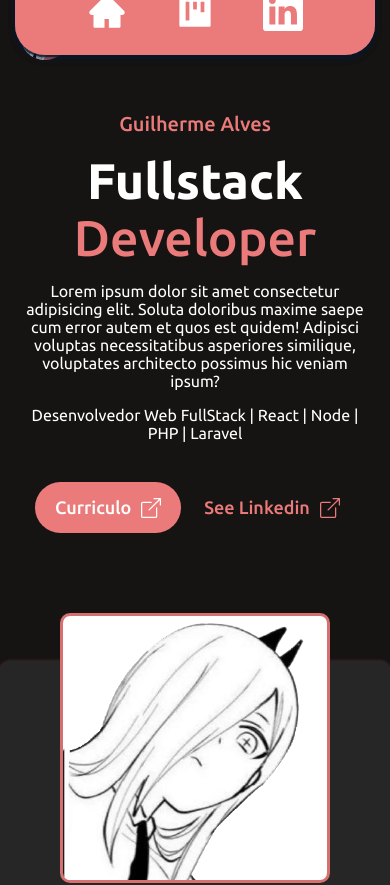
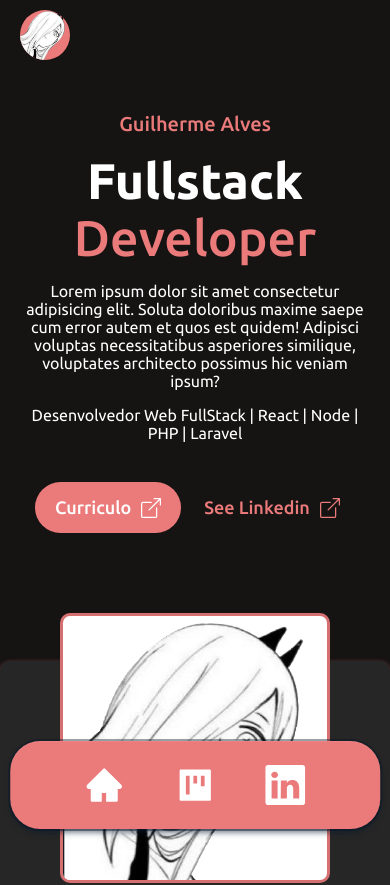
Before and after one commit to IugAnemona/portifolio-next, a Next.js app: page / in a window 390 px wide. Shown: the top 885 px of the page. Built offline with nearby package versions, Linux system fonts and the light colour scheme.

Commit message:
Ajustando Menu Mobile

```diff
--- a/components/Menu/MenuLinks/styles.tsx
+++ b/components/Menu/MenuLinks/styles.tsx
@@ -6,18 +6,17 @@ export const RedesContainer = styled.div`
   display: none;
   background-color: ${theme.pink};
   padding: 1rem 3rem 0 1.5rem;
-  position: absolute;
-  top: 0;
-  right: 0;
   z-index: 2000;
   @media ${device.tablet} {
     display: flex;
+    width: 95%;
     padding: 1.5rem;
     position: fixed;
     top: auto;
     bottom: 15px;
-    right: 15px;
-    left: 15px;
+    right: 50%;
+    transform: translateX(50%);
+    max-width: 450px;
     border-radius: 30px;
     align-items: center;
     box-shadow: rgba(6, 24, 44, 0.4) 0px 0px 0px 2px,
--- a/components/Menu/RedesLinks/styles.tsx
+++ b/components/Menu/RedesLinks/styles.tsx
@@ -11,18 +11,7 @@ export const RedesContainer = styled.div`
   right: 0;
   z-index: 2000;
   @media ${device.mobile} {
-    display: flex;
-    padding: 1.5rem;
-    position: fixed;
-    top: auto;
-    bottom: 15px;
-    right: 15px;
-    left: 15px;
-    border-radius: 30px;
-    align-items: center;
-    box-shadow: rgba(6, 24, 44, 0.4) 0px 0px 0px 2px,
-      rgba(6, 24, 44, 0.65) 0px 4px 6px -1px,
-      rgba(255, 255, 255, 0.08) 0px 1px 0px inset;
+    display: none;
   }
 
   svg {
--- a/components/Menu/index.tsx
+++ b/components/Menu/index.tsx
@@ -49,7 +49,6 @@ export const Menu = () => {
             </S.List>
           </S.Nav>
           <RedesLinks />
-          <MenuLinks />
         </S.Header>
       </GS.WithoutContainer>
     </S.Section>
--- a/pages/index.tsx
+++ b/pages/index.tsx
@@ -1,10 +1,9 @@
 import Head from "next/head";
 
-import * as GS from "../styles";
 import { Menu } from "@/components/Menu";
 import { About } from "@/components/AboutSection";
 import { Footer } from "@/components/Footer";
-import { AiOutlinePlus } from "react-icons/ai";
+import { MenuLinks } from "@/components/Menu/MenuLinks";
 
 export default function Page() {
   return (
@@ -14,6 +13,7 @@ export default function Page() {
       </Head>
       <Menu />
       <About />
+      <MenuLinks />
       <Footer />
     </>
   );
--- a/pages/projects.jsx
+++ b/pages/projects.jsx
@@ -1,11 +1,9 @@
 import Head from "next/head";
 
-import * as GS from "../styles";
 import { Menu } from "@/components/Menu";
-import { About } from "@/components/AboutSection";
-import { Apresentation } from "../components/Apresentation";
 import { ProjectsContainer } from "../components/ProjectsContent";
 import { Footer } from "@/components/Footer";
+import { MenuLinks } from "@/components/Menu/MenuLinks";
 
 export default function Page() {
   return (
@@ -15,6 +13,7 @@ export default function Page() {
       </Head>
       <Menu />
       <ProjectsContainer />
+      <MenuLinks />
       <Footer />
     </>
   );
```
